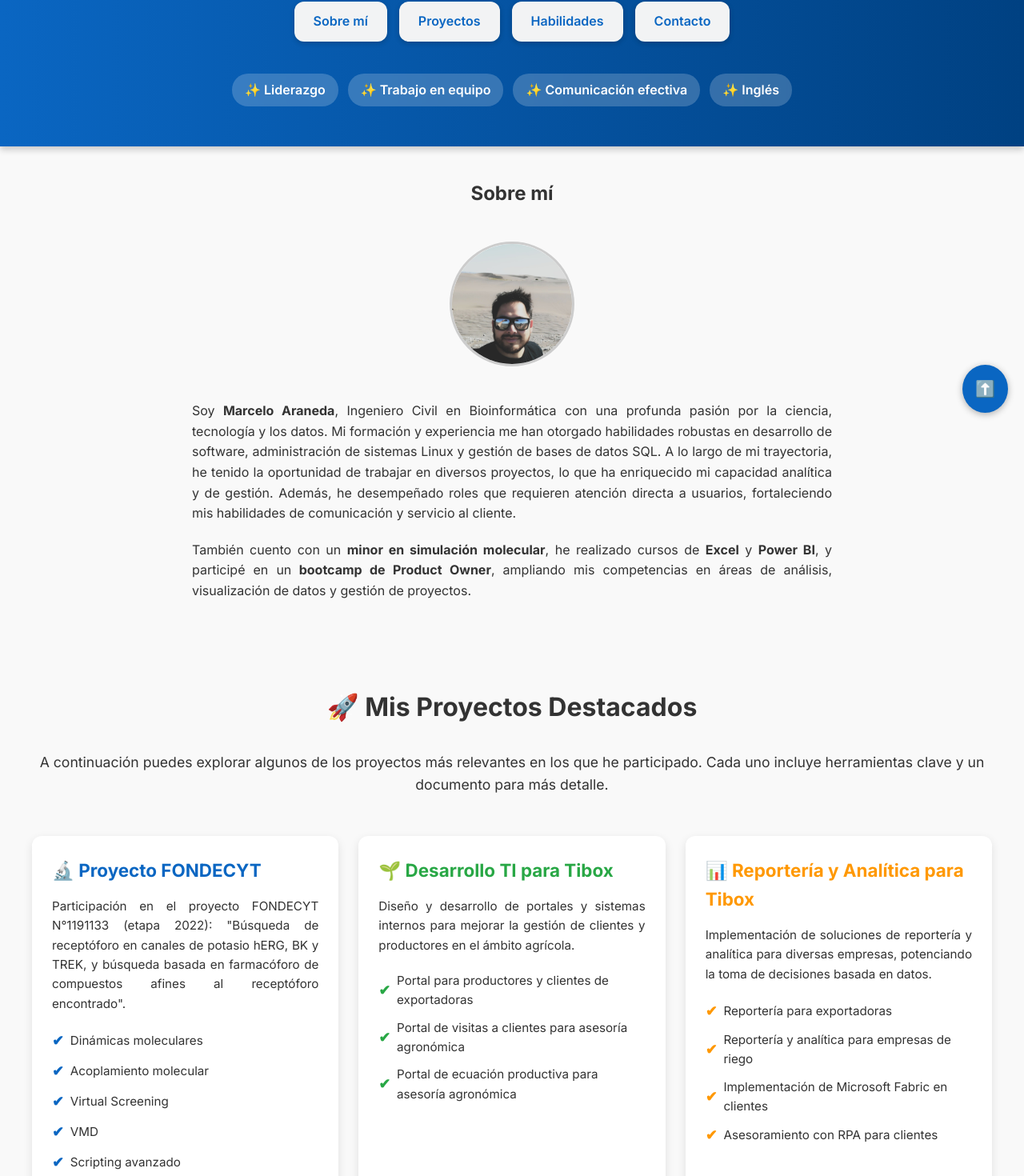
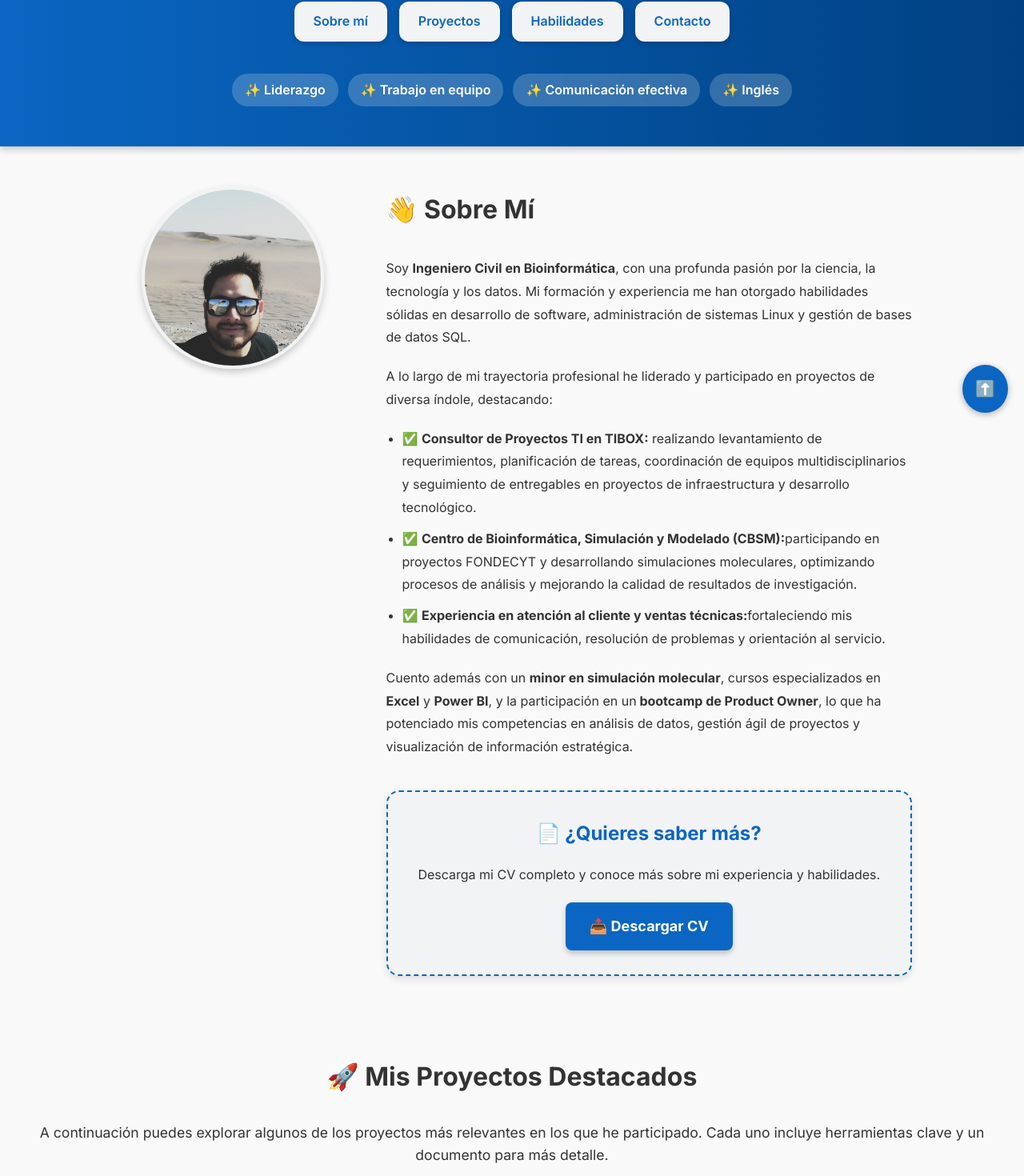
Before and after one commit to MarceloAraneda26/Portafolio-Inicial, a React (Vite) app: page / in a window 1280 px wide. Shown: the part 264-1734 px from the top of the page at 80% size. Built offline with nearby package versions, Linux system fonts and the light colour scheme.

Commit message:
Actualizacion final para PO 3

```diff
--- a/src/components/About.jsx
+++ b/src/components/About.jsx
@@ -3,46 +3,142 @@ export default function About() {
     <section
       id="about"
       style={{
-        padding: "40px",
-        textAlign: "center",
-        maxWidth: "800px",
+        padding: "50px 20px",
+        maxWidth: "1000px",
         margin: "0 auto",
+        textAlign: "left",
+        lineHeight: "1.8",
+        display: "flex",
+        flexWrap: "wrap",
+        alignItems: "flex-start",
+        gap: "40px",
       }}
     >
-      <h2>Sobre mí</h2>
-
-      {/* Foto personal */}
+      {/* Foto */}
+      <div
+        style={{
+          flex: "1 1 250px",
+          textAlign: "center",
+        }}
+      >
         <img
-        src="/foto.jpg" // coloca tu imagen en la carpeta public
+          src="/foto.jpg" // asegúrate de poner tu foto en /public/mi-foto.jpg
           alt="Foto de Marcelo Araneda"
           style={{
-          width: "150px",
-          height: "150px",
+            width: "220px",
+            height: "220px",
+            objectFit: "cover",
             borderRadius: "50%",
-          objectFit: "cover",
-          marginTop: "20px",
-          marginBottom: "20px",
-          border: "3px solid #ccc",
+            boxShadow: "0 4px 10px rgba(0,0,0,0.2)",
+            border: "4px solid #f2f3f4",
           }}
         />
+      </div>
 
-      <p style={{ lineHeight: "1.6", textAlign: "justify", marginBottom: "20px" }}>
-        Soy <strong>Marcelo Araneda</strong>, Ingeniero Civil en Bioinformática con una
-        profunda pasión por la ciencia, tecnología y los datos. Mi formación y experiencia
-        me han otorgado habilidades robustas en desarrollo de software, administración de
-        sistemas Linux y gestión de bases de datos SQL. A lo largo de mi trayectoria, he
-        tenido la oportunidad de trabajar en diversos proyectos, lo que ha enriquecido mi
-        capacidad analítica y de gestión. Además, he desempeñado roles que requieren
-        atención directa a usuarios, fortaleciendo mis habilidades de comunicación y
-        servicio al cliente.
+      {/* Texto */}
+      <div style={{ flex: "3 1 500px" }}>
+        <h2
+          style={{
+            fontSize: "2rem",
+            marginBottom: "30px",
+            textAlign: "left",
+          }}
+        >
+          👋 Sobre Mí
+        </h2>
+
+        <p style={{ marginBottom: "20px" }}>
+          Soy <strong>Ingeniero Civil en Bioinformática</strong>, con una profunda
+          pasión por la ciencia, la tecnología y los datos. Mi formación y
+          experiencia me han otorgado habilidades sólidas en desarrollo de
+          software, administración de sistemas Linux y gestión de bases de datos SQL.
         </p>
 
-      <p style={{ lineHeight: "1.6", textAlign: "justify" }}>
-        También cuento con un <strong>minor en simulación molecular</strong>, he realizado
-        cursos de <strong>Excel</strong> y <strong>Power BI</strong>, y participé en un
-        <strong> bootcamp de Product Owner</strong>, ampliando mis competencias en áreas
-        de análisis, visualización de datos y gestión de proyectos.
+        <p style={{ marginBottom: "20px" }}>
+          A lo largo de mi trayectoria profesional he liderado y participado en proyectos
+          de diversa índole, destacando:
         </p>
+
+        <ul style={{ marginBottom: "20px", paddingLeft: "20px" }}>
+          <li style={{ marginBottom: "10px" }}>
+            ✅ <strong>Consultor de Proyectos TI en TIBOX:</strong> realizando
+            levantamiento de requerimientos, planificación de tareas, coordinación
+            de equipos multidisciplinarios y seguimiento de entregables en
+            proyectos de infraestructura y desarrollo tecnológico.
+          </li>
+          <li style={{ marginBottom: "10px" }}>
+            ✅ <strong>Centro de Bioinformática, Simulación y Modelado (CBSM):</strong>
+            participando en proyectos FONDECYT y desarrollando simulaciones
+            moleculares, optimizando procesos de análisis y mejorando la calidad
+            de resultados de investigación.
+          </li>
+          <li style={{ marginBottom: "10px" }}>
+            ✅ <strong>Experiencia en atención al cliente y ventas técnicas:</strong>
+            fortaleciendo mis habilidades de comunicación, resolución de problemas
+            y orientación al servicio.
+          </li>
+        </ul>
+
+        <p style={{ marginBottom: "30px" }}>
+          Cuento además con un <strong>minor en simulación molecular</strong>,
+          cursos especializados en <strong>Excel</strong> y <strong>Power BI</strong>, y la participación en un
+          <strong> bootcamp de Product Owner</strong>, lo que ha potenciado mis
+          competencias en análisis de datos, gestión ágil de proyectos y
+          visualización de información estratégica.
+        </p>
+
+        {/* Caja llamativa para descargar CV */}
+        <div
+          style={{
+            marginTop: "40px",
+            textAlign: "center",
+            backgroundColor: "#f2f3f4",
+            borderRadius: "16px",
+            padding: "30px 20px",
+            boxShadow: "0 4px 10px rgba(0,0,0,0.1)",
+            border: "2px dashed #0A66C2",
+          }}
+        >
+          <h3
+            style={{
+              marginBottom: "15px",
+              color: "#0A66C2",
+              fontSize: "1.5rem",
+            }}
+          >
+            📄 ¿Quieres saber más?
+          </h3>
+          <p style={{ marginBottom: "20px" }}>
+            Descarga mi CV completo y conoce más sobre mi experiencia y habilidades.
+          </p>
+          <a
+            href="/cv.pdf"
+            download
+            style={{
+              display: "inline-block",
+              padding: "14px 30px",
+              backgroundColor: "#0A66C2",
+              color: "#fff",
+              fontWeight: "bold",
+              fontSize: "18px",
+              borderRadius: "8px",
+              textDecoration: "none",
+              boxShadow: "0 4px 6px rgba(0,0,0,0.2)",
+              transition: "transform 0.2s ease, background-color 0.2s ease",
+            }}
+            onMouseOver={(e) => {
+              e.currentTarget.style.transform = "scale(1.05)";
+              e.currentTarget.style.backgroundColor = "#084a91";
+            }}
+            onMouseOut={(e) => {
+              e.currentTarget.style.transform = "scale(1)";
+              e.currentTarget.style.backgroundColor = "#0A66C2";
+            }}
+          >
+            📥 Descargar CV
+          </a>
+        </div>
+      </div>
     </section>
   );
 }
```
Also changed, not shown: 2 other files (tests, documents, lock files or other folders). Lines whose indentation alone changed are shown as unchanged.
